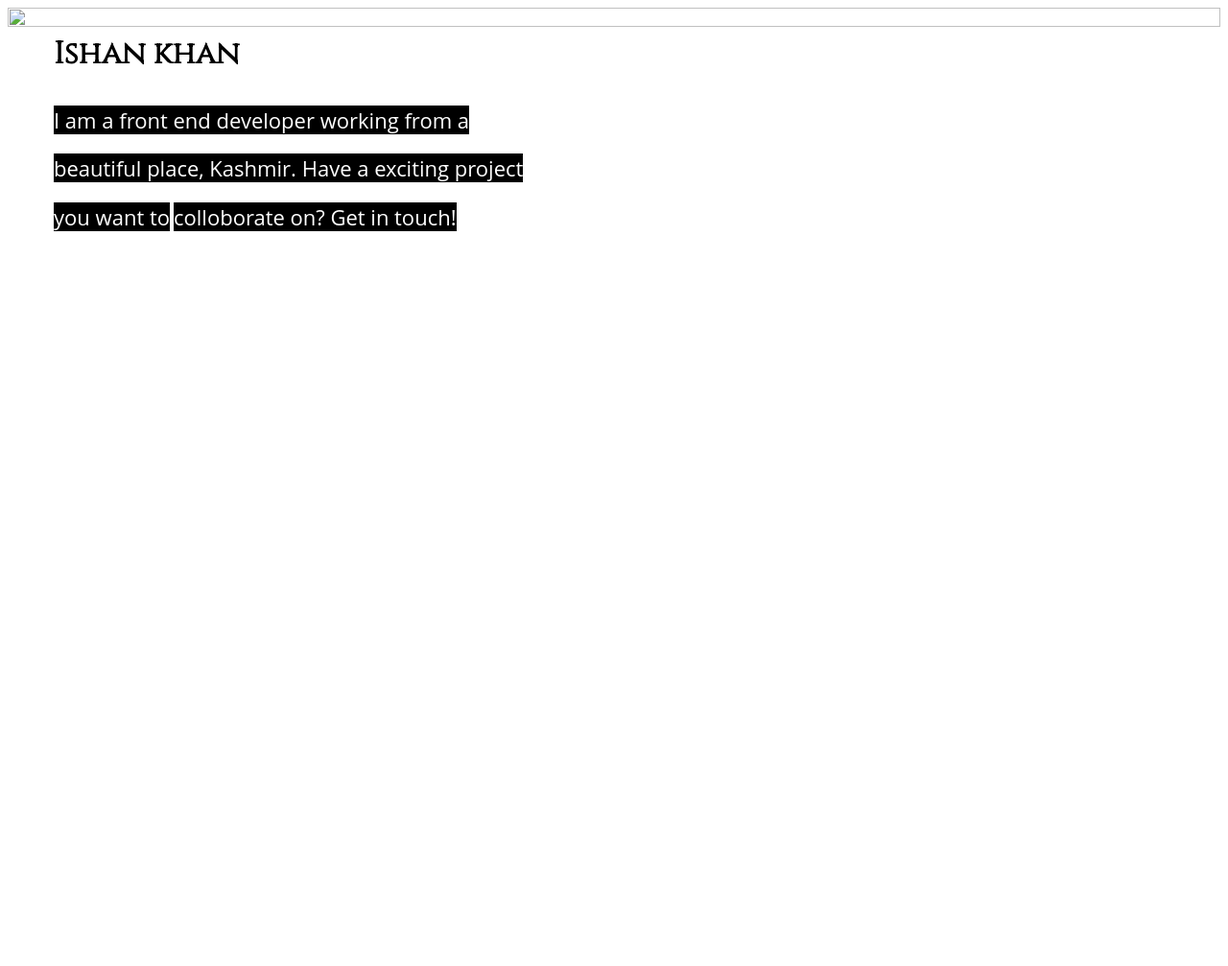
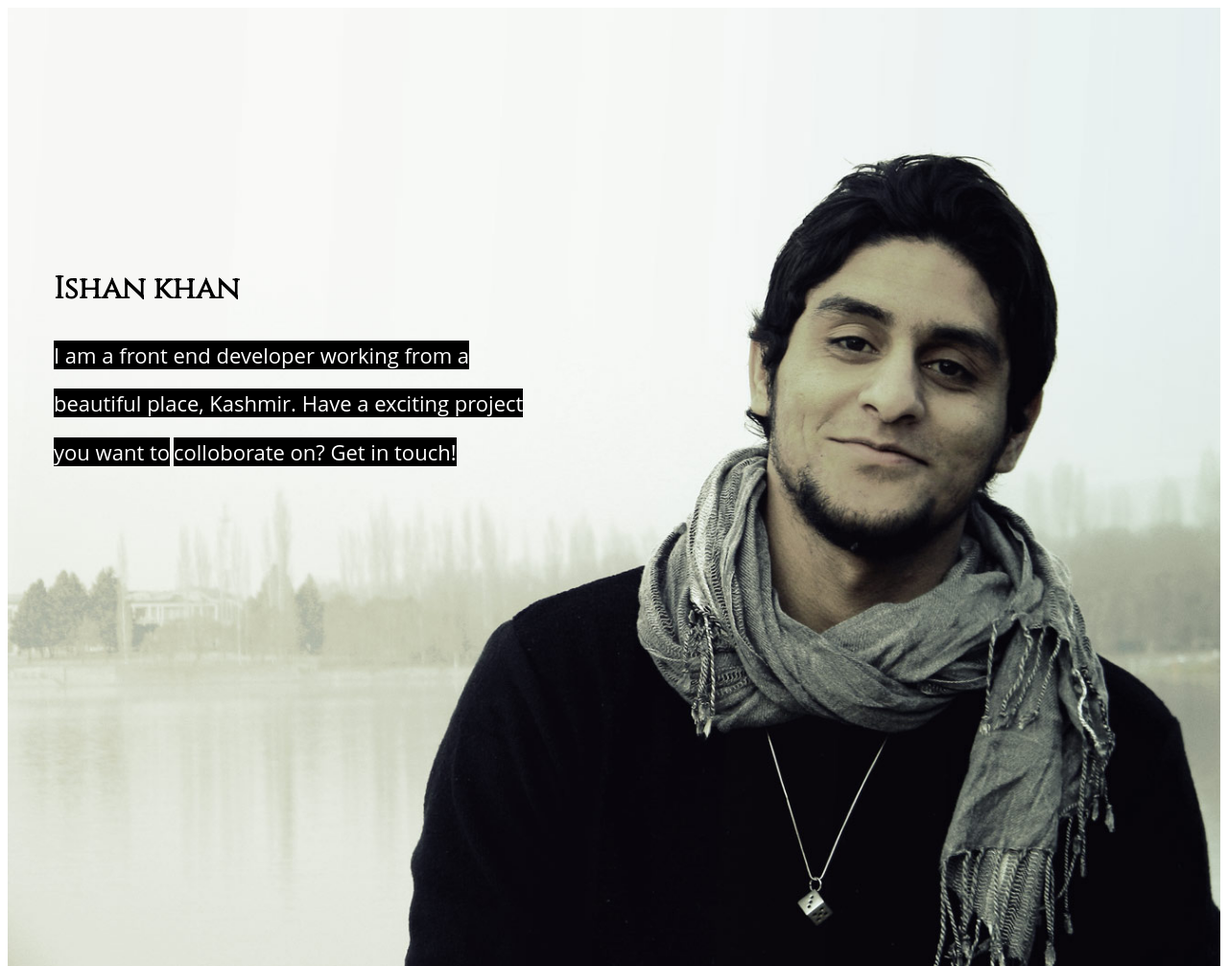
Before and after one commit to ishankhan/ishankhan, a plain HTML site: page index.html in a window 1280 px wide. Shown: the whole page at 96% size. Before the commit the page ends 800 px from the top, so only its background shows below. Drawn offline with Linux system fonts and the light colour scheme.

Commit message:
Homepage

```diff
--- a/index.html
+++ b/index.html
@@ -7,7 +7,7 @@
 </head>
 <body>
 	<div class="bg-wrapper">
-		<img src="sites/all/themes/bootstrap/images/ishan.jpg" style="width:100%; height:100%;" />
+		<img src="ishan.jpg" style="width:100%; height:100%;" />
 	</div>
 	<div class="home-bg">
 		<div class="name ab">
```
